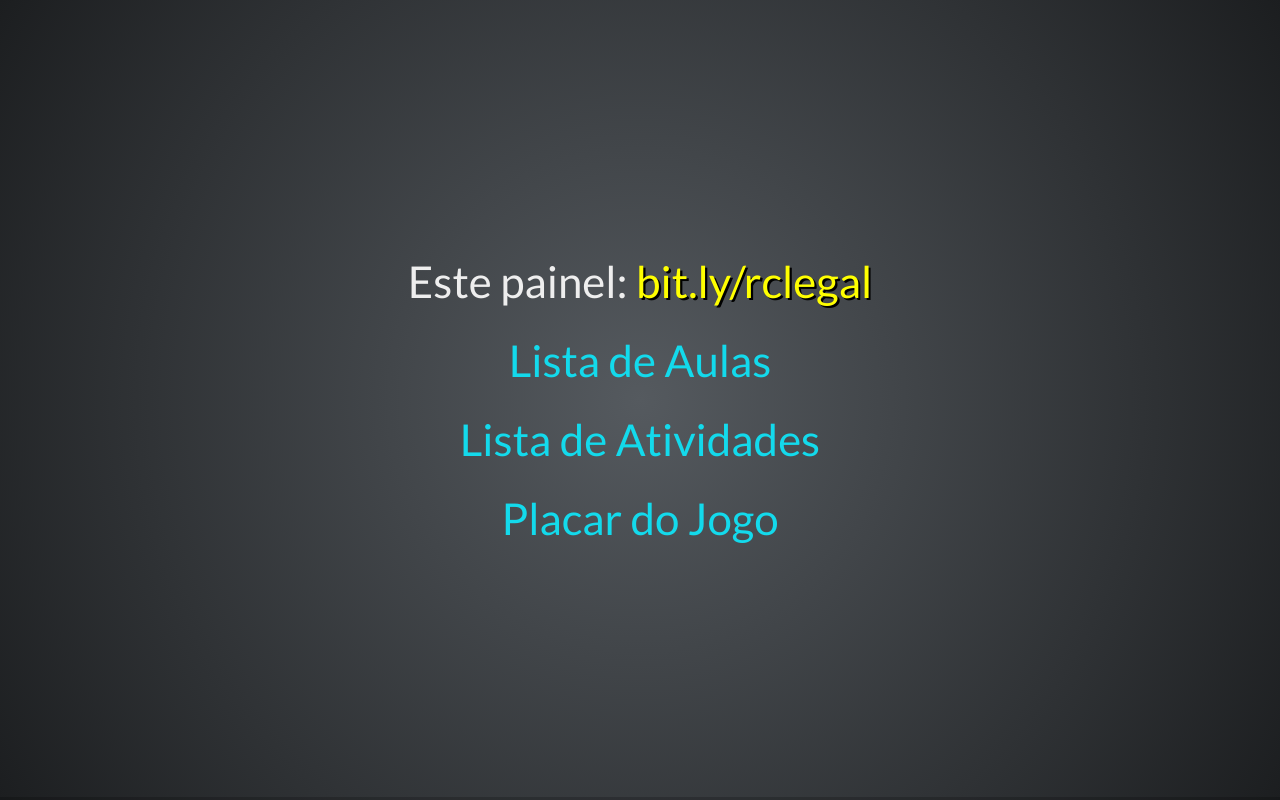
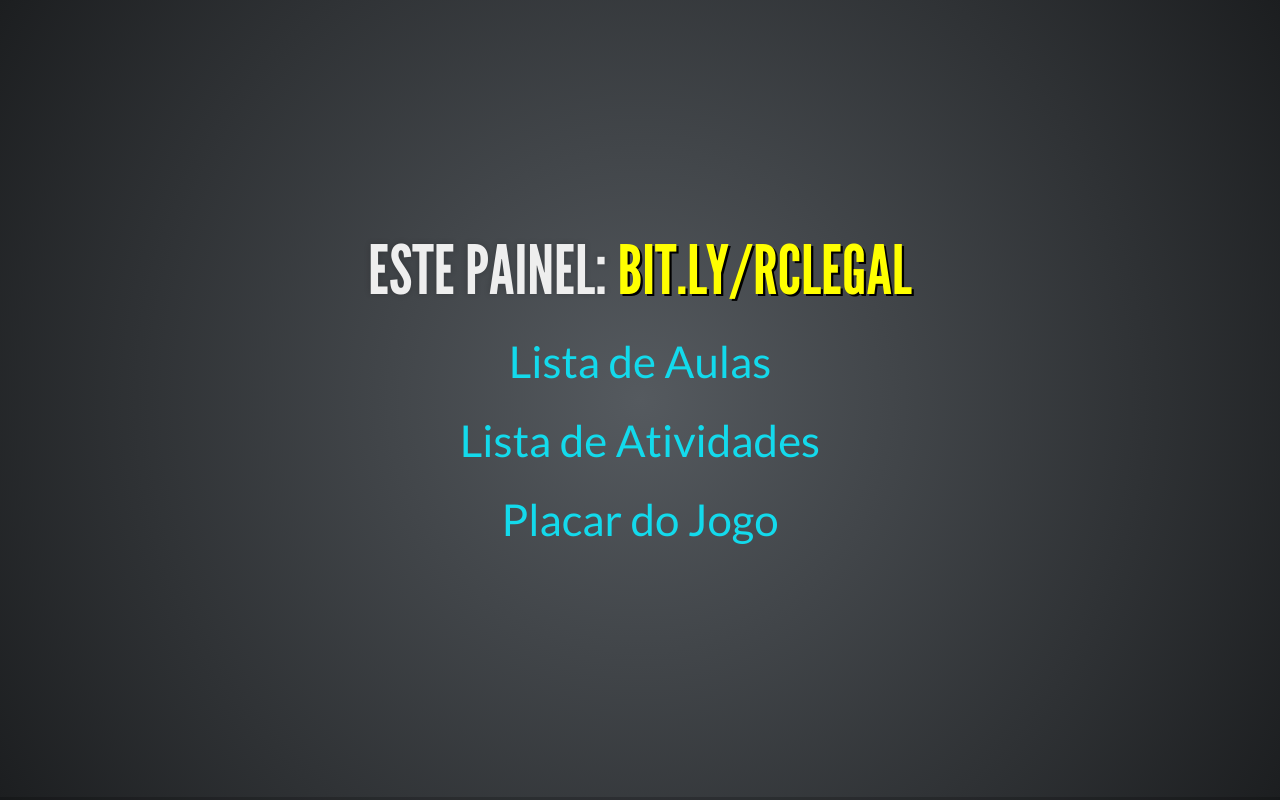
Before and after one commit to raciocinio-computacional/raciocinio-computacional.github.io, a website: page index.html in a window 1280 px wide. Drawn offline with Linux system fonts and the light colour scheme.

Commit message:
realce painel4

```diff
--- a/index.html
+++ b/index.html
@@ -28,7 +28,7 @@
 	<div class="reveal">
 		<div class="slides">
 			<section>
-				<p>Este painel: <a shadow-sm yellow href="http://bit.ly/rclegal">bit.ly/rclegal</a></p>
+				<h3>Este painel: <a shadow-sm yellow href="http://bit.ly/rclegal">bit.ly/rclegal</a></h3>
 				<p><a href="aulas.html">Lista de Aulas</a></p>
 				<p><a href="atividades.html">Lista de Atividades</a></p>
 				<p><a href="https://docs.google.com/spreadsheets/d/1V5XDEYNXoFUPIbfsO6b72G0JmwrfEU7pNymQUX95gz0/edit?usp=sharing">Placar do Jogo</a></p>
```
